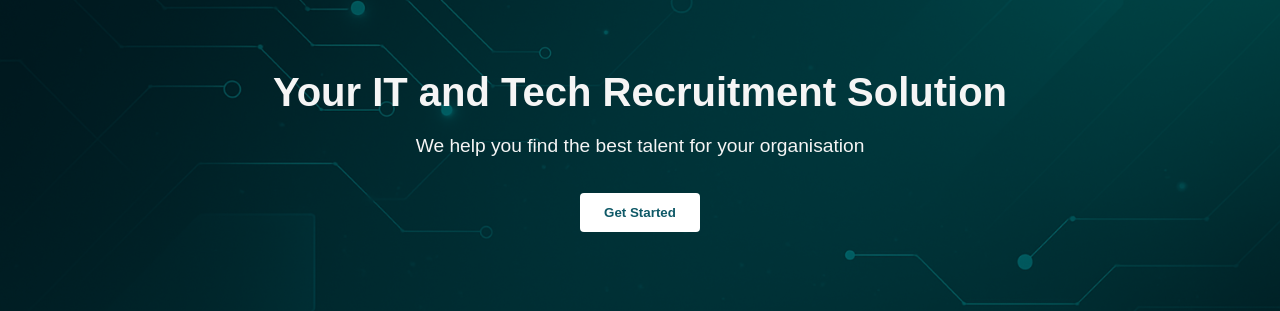
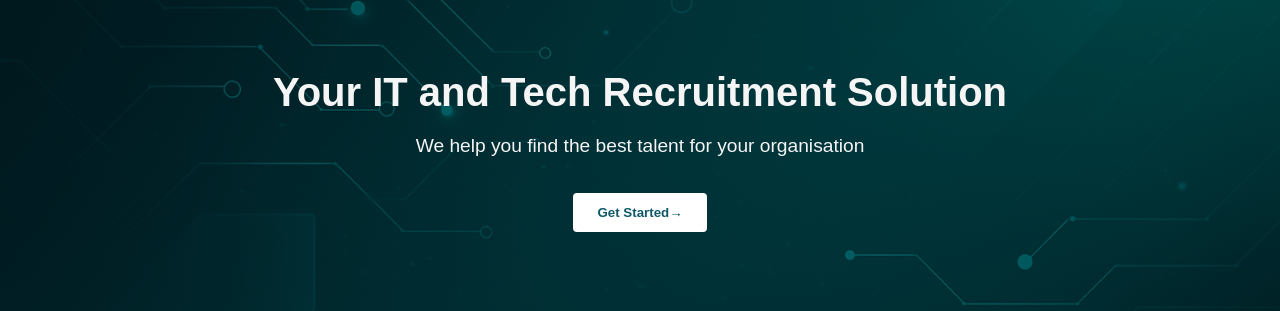
Before and after one commit to SojiJoro/pathsyncrecruitment, a Next.js app: page / in a window 1280 px wide. Shown: the part 181-492 px from the top of the page. Built offline with nearby package versions, Linux system fonts and the light colour scheme.

Commit message:
Update HeroSection.tsx

```diff
--- a/src/components/HeroSection.tsx
+++ b/src/components/HeroSection.tsx
@@ -1,10 +1,10 @@
-// HeroSection.jsx
+// HeroSection.tsx
 import Image from 'next/image'
+import { motion } from 'framer-motion' // You'll need to install framer-motion
 
 export default function HeroSection() {
   return (
     <section className="hero_section">
-      {/* Background Image Layer */}
       <div className="hero_bg_image_container">
         <Image
           src="/hero-bg.png"
@@ -13,22 +13,23 @@ export default function HeroSection() {
           priority
           className="hero_bg_image"
           sizes="100vw"
-          style={{
-            objectFit: 'cover',
-            objectPosition: 'center',
-          }}
         />
+        <div className="circuit_lines"></div>
       </div>
-
-      {/* Overlay for dark effect */}
-      <div className="hero_overlay" />
-
-      {/* Hero Text Content */}
-      <div className="hero_content">
+      <div className="hero_overlay gradient_overlay" />
+      <motion.div
+        className="hero_content"
+        initial={{ opacity: 0, y: 20 }}
+        animate={{ opacity: 1, y: 0 }}
+        transition={{ duration: 0.8 }}
+      >
         <h1>Your IT and Tech Recruitment Solution</h1>
         <p>We help you find the best talent for your organisation</p>
-        <button className="hero_button">Get Started</button>
-      </div>
+        <button className="hero_button">
+          Get Started
+          <span className="button_arrow">→</span>
+        </button>
+      </motion.div>
     </section>
   )
 }
```
